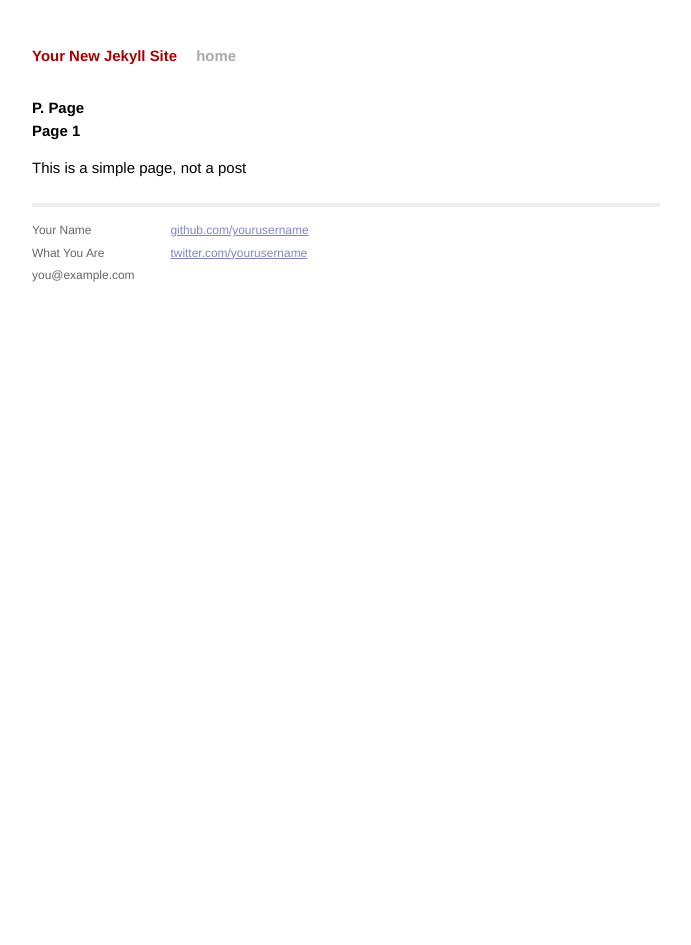
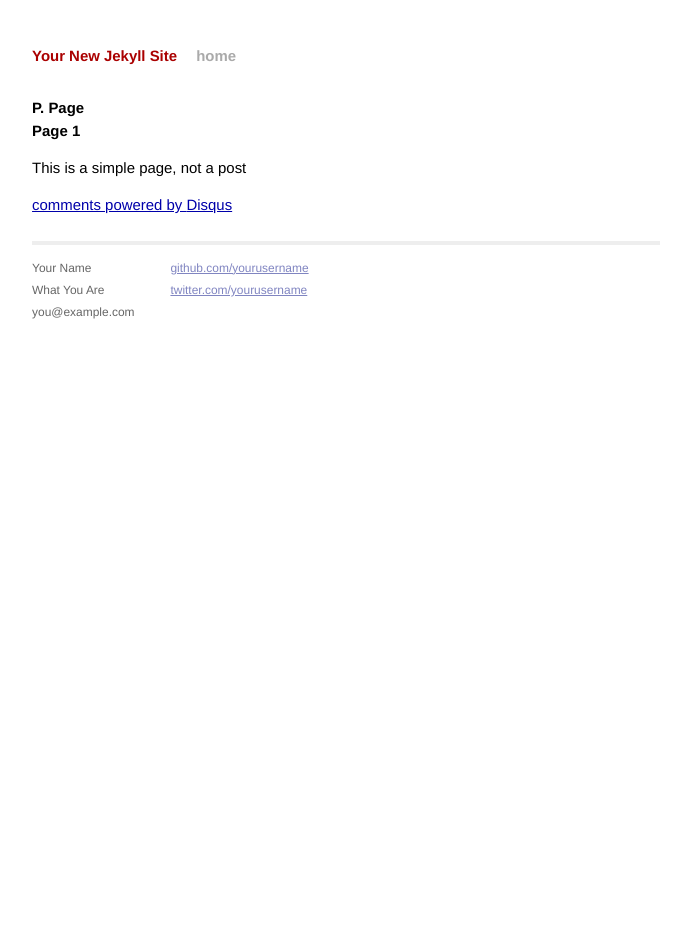
Before and after one commit to tech-stack/poc, a Jekyll site: the page built from page1.markdown, in a window 1280 px wide. Shown: the whole page, without its empty margins (294-985 px from the left). Built offline with Jekyll 4.4.1, drawn with Linux system fonts in a browser that asks for light colours; Markdown is read by kramdown in place of the engine named in the settings; comment, search, counter and statistics services are not loaded; part of the change alters nothing that is shown.

Commit message:
Added Disqus to static pages

```diff
--- a/_layouts/page.html
+++ b/_layouts/page.html
@@ -6,3 +6,16 @@ layout: default
 <div class="post">
 {{ content }}
 </div>
+
+    <div id="disqus_thread"></div>
+    <script type="text/javascript">
+        var disqus_shortname = 'tech-stack';
+
+        (function() {
+            var dsq = document.createElement('script'); dsq.type = 'text/javascript'; dsq.async = true;
+            dsq.src = '//' + disqus_shortname + '.disqus.com/embed.js';
+            (document.getElementsByTagName('head')[0] || document.getElementsByTagName('body')[0]).appendChild(dsq);
+        })();
+    </script>
+    <noscript>Please enable JavaScript to view the <a href="http://disqus.com/?ref_noscript">comments powered by Disqus.</a></noscript>
+    <a href="http://disqus.com" class="dsq-brlink">comments powered by <span class="logo-disqus">Disqus</span></a>
```
